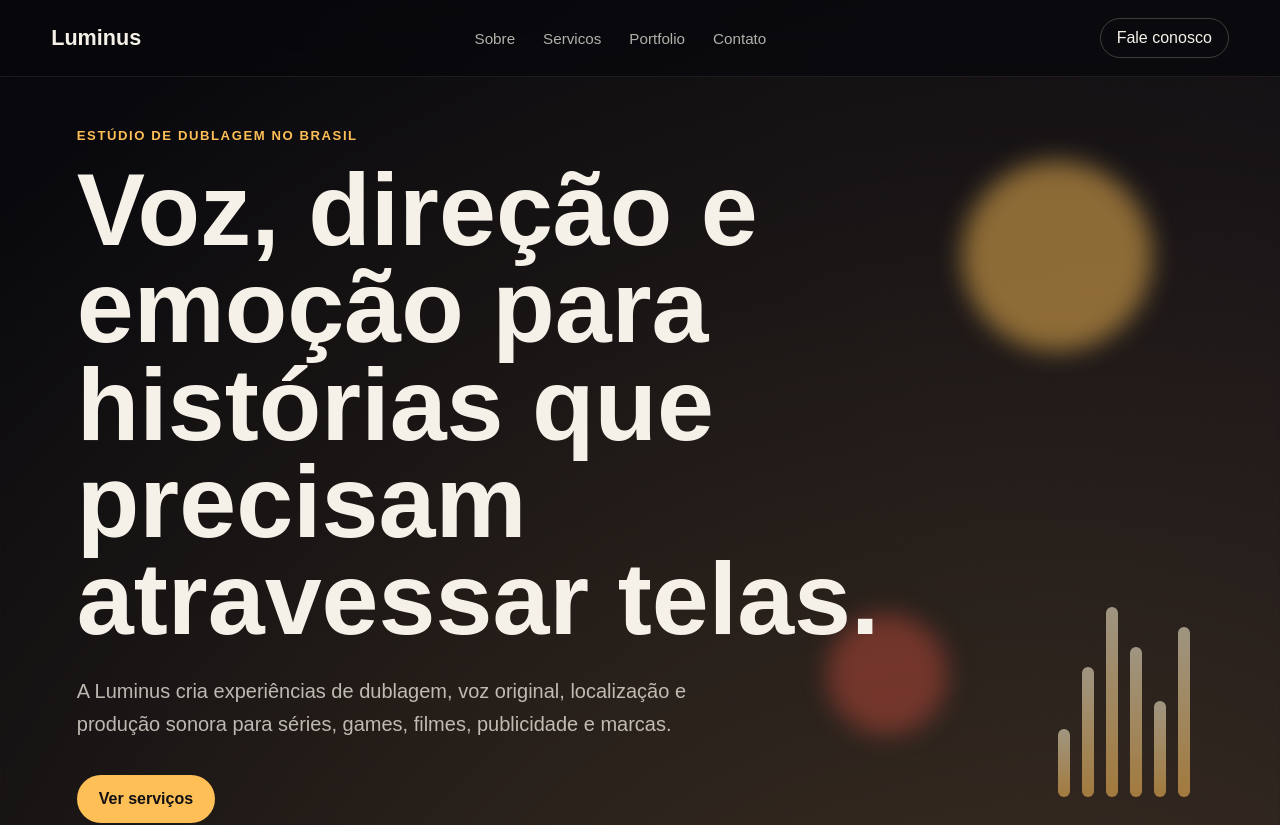
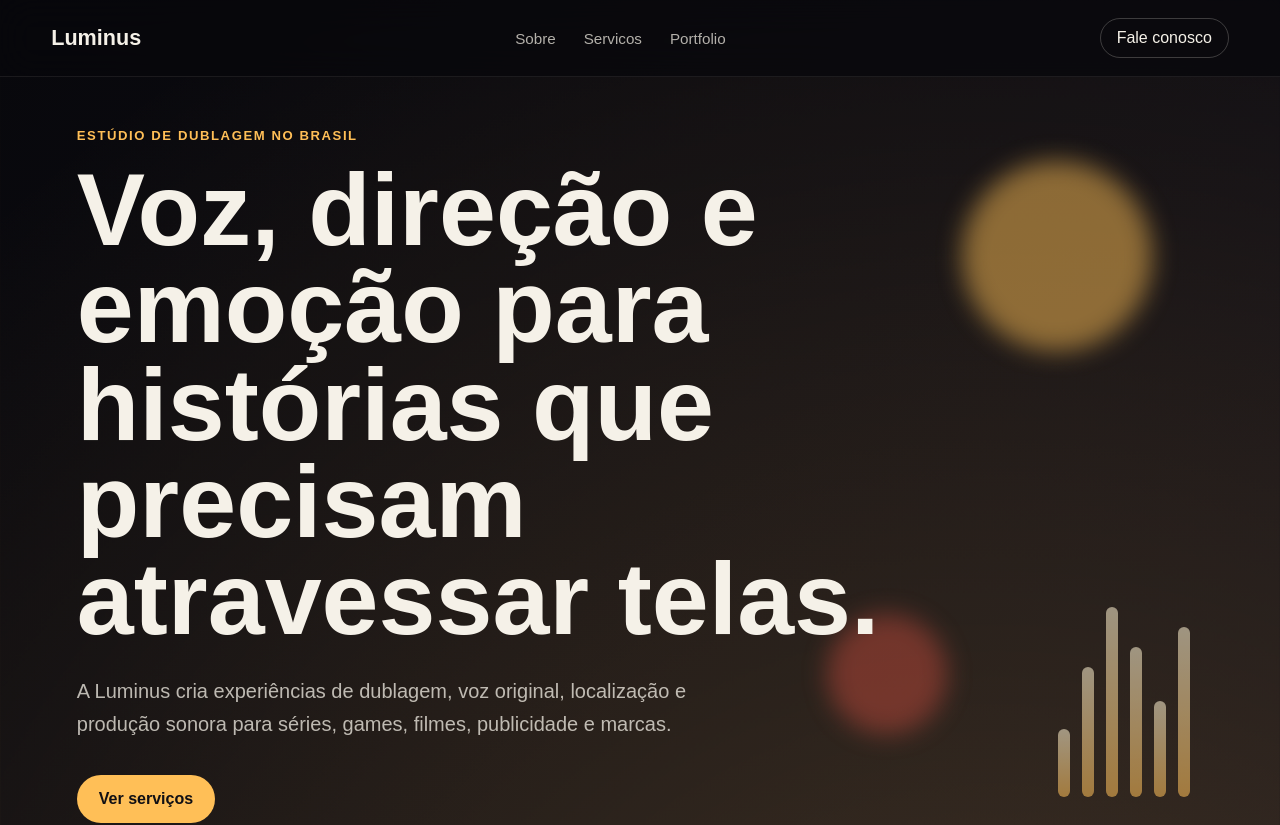
Before and after one commit to Skiither/Luminus_Studio, a React (Vite) app: page / in a window 1280 px wide. Shown: the top 825 px of the page. Built offline with nearby package versions, Linux system fonts and the light colour scheme.

Commit message:
Remove duplicate contact nav link

```diff
--- a/src/components/Header/Header.jsx
+++ b/src/components/Header/Header.jsx
@@ -36,9 +36,6 @@ function Header() {
         <NavLink to="/portfolio" onClick={closeMenu}>
         Portfolio
         </NavLink>
-        <NavLink to="/contato" onClick={closeMenu}>
-        Contato
-        </NavLink>
       </nav>
 
       <NavLink className="header-cta" to="/contato" onClick={closeMenu}>
```
